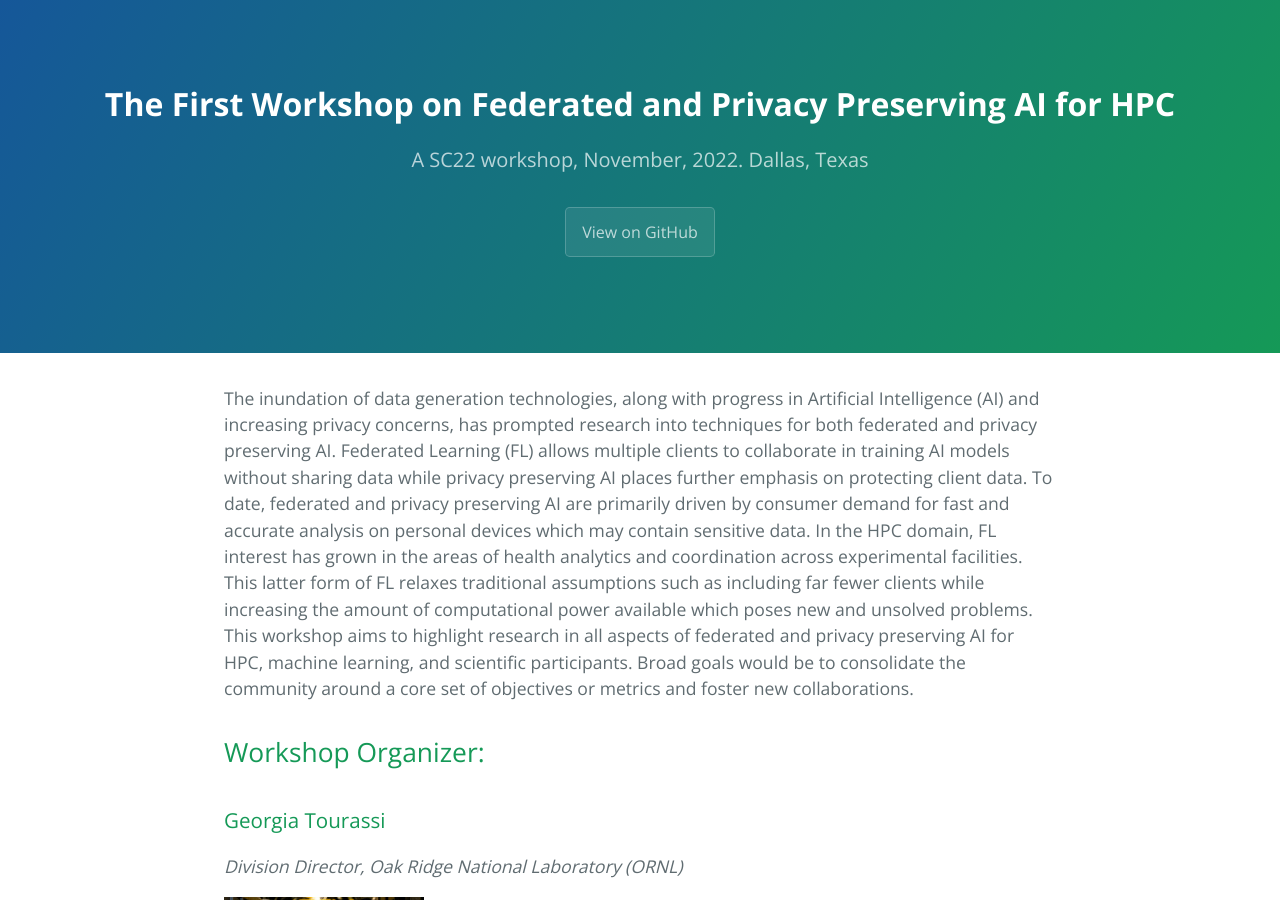
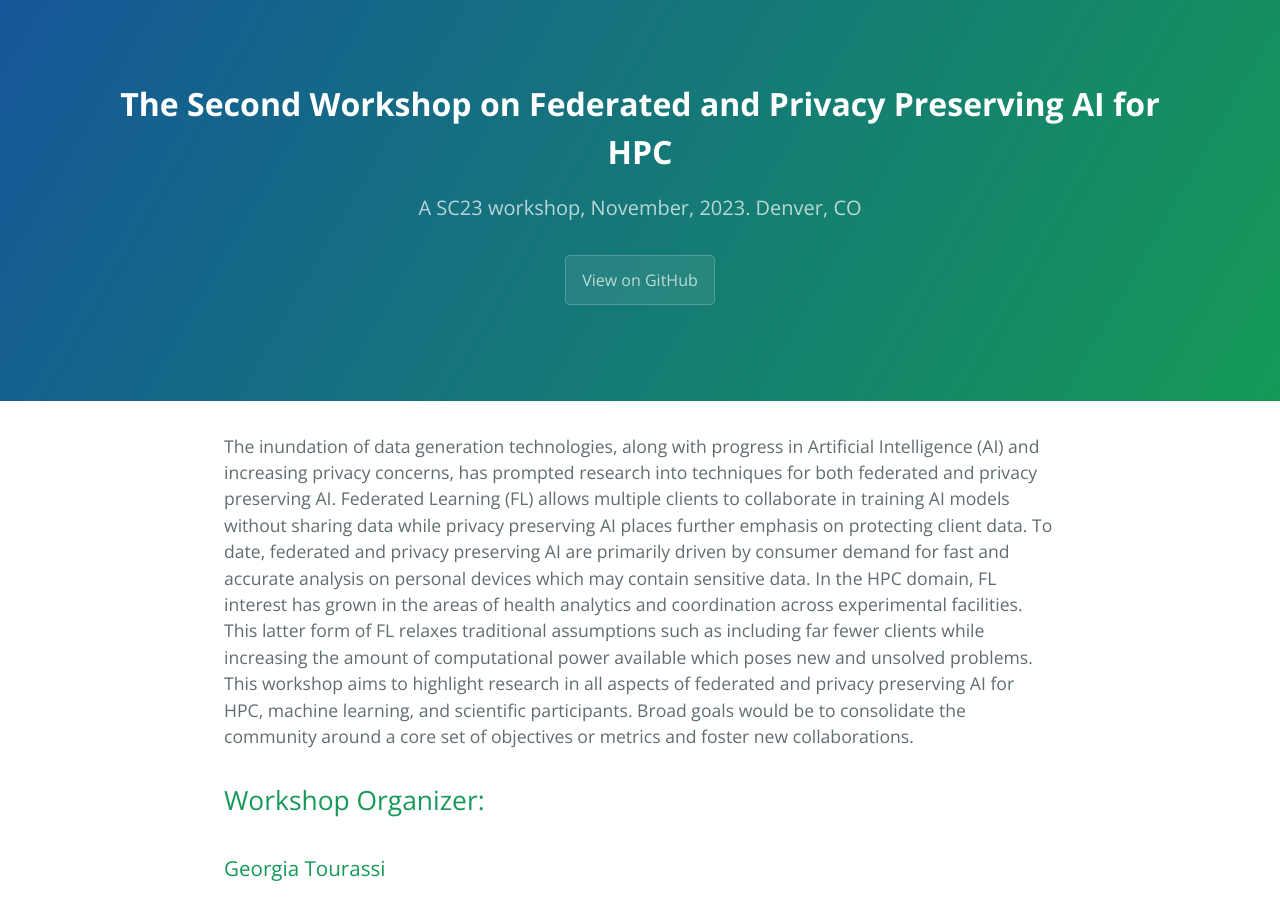
Before and after one commit to hpcFL/SC23, a Jekyll site: the page built from index.md, in a window 1280 px wide and 900 px high. Built offline with Jekyll 4.4.1, drawn with Linux system fonts in a browser that asks for light colours.

Commit message:
Update _config.yml

```diff
--- a/_config.yml
+++ b/_config.yml
@@ -1,3 +1,3 @@
-title: The First Workshop on Federated and Privacy Preserving AI for HPC
-description: A SC22 workshop, November, 2022. Dallas, Texas
+title: The Second Workshop on Federated and Privacy Preserving AI for HPC
+description: A SC23 workshop, November, 2023. Denver, CO
 theme: jekyll-theme-cayman
```
